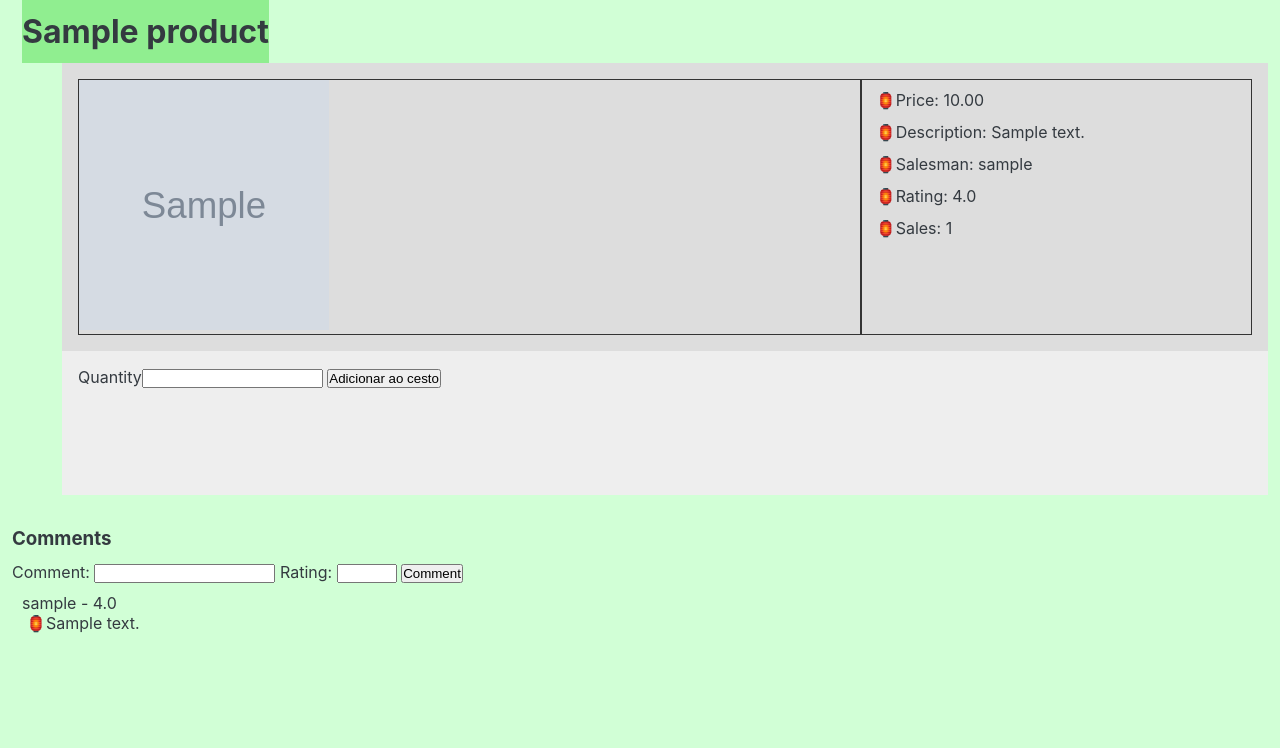
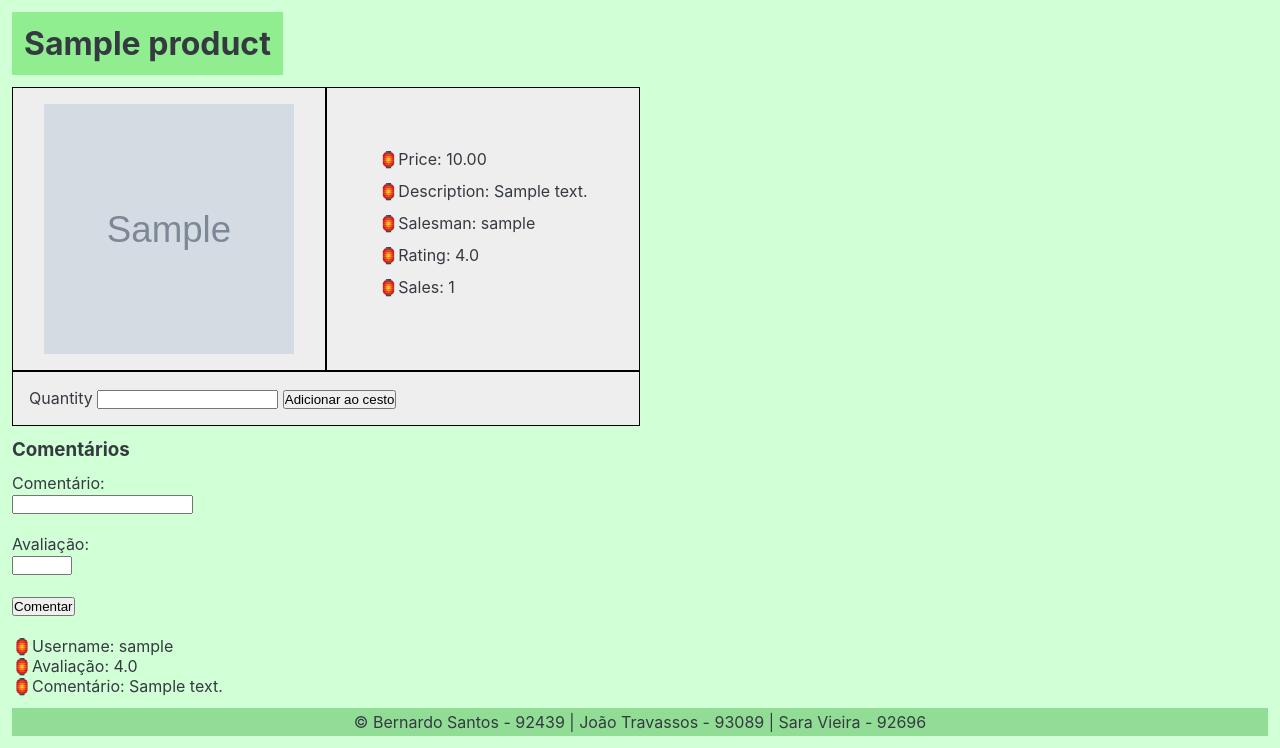
Before and after one commit to jecsct/Mercadinho, a Django app: page /food/1/ in a window 1280 px wide. Shown: the part 56-804 px from the top of the page. Before the commit the page ends 689 px from the top, so only its background shows below. Run offline with Django 4.2, Linux system fonts and the light colour scheme; tables that the repository leaves empty hold one stand-in row (values such as "Sample post"); grey boxes marked "Sample" are stand-in pictures.

Commit message:
detalhes css, footer css

```diff
--- a/food/static/food/style.css
+++ b/food/static/food/style.css
@@ -6,10 +6,8 @@ FONT SIZE SYSTEM (px)
 10 / 12 / 14 / 16 / 18 / 20 / 24 / 30 / 36 / 44 / 52 / 62 / 74 / 86 / 98
 */
 
-/*
-MAIN COLOR: #087f5b
-GREY COLOR: #343a40
-*/
+
+/* General styles */
 
 * {
     margin: 0;
@@ -21,7 +19,6 @@ body {
     font-family: "Inter", sans-serif;
     color: #343a40;
     margin: 0 12px;
-    /*background: #ACE1AF;*/
     background-color: #D1FFD6;
 }
 
@@ -40,10 +37,7 @@ li {
     list-style-type: none;
 }
 
-footer div {
-    bottom: 0;
-    text-align: center;
-}
+/* Mapa dos mercadinhos */
 
 .mapa {
     width: 50%;
@@ -52,59 +46,48 @@ footer div {
     margin: 12px auto;
 }
 
+/* Sobre o produto */
+
 .product_title {
-    margin-left: 10px;
+    margin: 12px 0;
+    padding: 12px;
     background-color: lightgreen;
     display: inline-block;
 }
 
-.image_details{
-    display: grid;
-    grid-template-columns: 2fr 1fr;
-    background: aquamarine;
+.row {
+  display: flex;
+  flex-direction: row;
+  width: 50%;
 }
 
-.product_details_zone {
-    margin-left: 50px;
-    display: grid;
-    grid-template-rows: 2fr 1fr;
+.column {
+    display: flex;
+    flex-direction: column;
+    flex: 1;
+    justify-content: center;
+    align-items: center;
 }
 
-.product_details_zone > div{
-    padding: 1em;
-    background:#eee;
+.double_column{
+    flex: 2;
+    justify-content: center;
+    align-items: center;
 }
 
-.product_details_zone > div:nth-child(odd){
-    background-color: #ddd;
-    border: 33px;
+.double_column p{
+    display: inline-block;
 }
 
-.image_details > div{
-    border: #333 1px solid;
+.column, .double_column{
+    padding: 16px;
+    background-color:#eee;
+    border: #000 1px solid;
 }
 
-.specs {
-    margin:10px
+.lanterna::before {
+    content: '🏮';
 }
-
-.specs li {
-  padding-left: 1rem;
-  text-indent: -0.75rem;
-}
-
-.specs li::before {
-  content: '🏮';
-}
-
-/*.product_details {*/
-/*    background-color: aqua;*/
-/*}*/
-
-/*.order_product {*/
-/*    grid-row: 2;*/
-/*    background-color: firebrick;*/
-/*}*/
 
 /* Navigation */
 nav {
@@ -170,11 +153,12 @@ li:hover ul.dropdown {
 /* Footer */
 footer {
     background: rgba(51, 170, 51, 0.4);
-    width: 100%;
-    position: fixed;
+    display: flex;
     bottom: 0;
     margin: 12px 0;
     padding: 4px;
+    width: 100%;
+    justify-content: center;
 }
 
 /* Caixa de mensagens */
--- a/food/templates/food/add_product.html
+++ b/food/templates/food/add_product.html
@@ -3,9 +3,9 @@
 <head>
     <meta charset="UTF-8">
     <title>Title</title>
-    {% load static %}
 </head>
 <body>
+{% load static %}
 {% include 'food/navbar.html' %}
 
 <form action="{% url 'food:addProduct' %}" method="post" enctype="multipart/form-data">
@@ -16,9 +16,8 @@
     <label>Ficheiro da imagem: </label><input name="myfile" type="file" required><br>
     <input type="submit" value="Adicionar">
     <a href="{% url 'food:index' %}">Cancelar</a>
-
 </form>
 
-{#{% include 'food/copyright_footer.html' %}#}
+{% include 'food/copyright_footer.html' %}
 </body>
 </html>
--- a/food/templates/food/detalhe.html
+++ b/food/templates/food/detalhe.html
@@ -7,70 +7,63 @@
 <body>
 {% include 'food/navbar.html' %}
 <div>
-    <div class="product_title">
-        <h1>{{ product.name }}</h1>
-    </div>
-    <div>
-        <div class="product_details_zone">
-            <div class="image_details">
-                <div>
-                    {# <img alt="Imagem do produto. {{ product.name }}" src="{{ product.image }}">#}
+    <h1 class="product_title">{{ product.name }}</h1>
+    <div class="row">
+        <div class="column">
             <img alt="Imagem do produto. {{ product.name }}"
-{#                         src="https://images.immediate.co.uk/production/volatile/sites/30/2020/02/Kiwi-fruits-582a07b.jpg?quality=90&resize=661%2C600"#}
                  src="{{ product.image }}"
                  style="height: 250px;width: 250px">
         </div>
-                <div>
-                    <ul class="specs">
-                        <li>Price: {{ product.price }}</li>
-                        <li>Description: {{ product.description }}</li>
-                        <li>Salesman: {{ product.salesman.user.username }}</li>
-                        <li>Rating: {{ product.rating }}</li>
-                        <li>Sales: {{ product.sales }}</li>
+        <div class = "column">
+            <ul>
+                <li class="lanterna">Price: {{ product.price }}</li>
+                <li class="lanterna">Description: {{ product.description }}</li>
+                <li class="lanterna">Salesman: {{ product.salesman.user.username }}</li>
+                <li class="lanterna">Rating: {{ product.rating }}</li>
+                <li class="lanterna">Sales: {{ product.sales }}</li>
             </ul>
         </div>
     </div>
-            <div>
-                <label>Quantity<input type="number"></label>
+    <div class="row">
+        <div class="double_column">
+            <p>Quantity</p>
+            <input type="number">
             <input type="submit" value="Adicionar ao cesto">
         </div>
     </div>
-    </div>
-    <br>
-    <div>
-        <div class="comments_header">
-            <h3>Comments</h3>
-        </div>
+    <h3>Comentários</h3>
     <div>
         <form action="{% url 'food:commentOnItem' product.id %}" enctype="multipart/form-data"
               method="post">
             {% csrf_token %}
-                <label>Comment: </label><input id="txtFldComment" name="commentInput" type="text" required>
-                <label>Rating: </label><input id="nmbrFldRating" max="5.0" min="0.0" name="ratingInput" step="0.1"
-                                              type="number" required>
-                <input type="submit" value="Comment"/>
+            <p>Comentário: </p>
+            <input id="txtFldComment" name="commentInput" type="text" required><br/><br/>
+            <p>Avaliação: </p>
+            <input id="nmbrFldRating" max="5.0" min="0.0" name="ratingInput" step="0.1" type="number" required><br/><br/>
+            <input type="submit" value="Comentar"/><br/><br/>
         </form>
     </div>
     <div class="comments">
         <ul class="specs">
             {% for comment in comments %}
-                    {{ comment.user.username }} - {{ comment.rating }}
-                    <li>{{ comment.text }}
-                        {% if request.user.is_authenticated %}
-                            {% if comment.user.username == request.user.username %}
+                <li>
+                    <p class="lanterna">Username: {{ comment.user.username }}</p>
+                    <p class="lanterna">Avaliação: {{ comment.rating }}</p>
+                    <p class="lanterna">Comentário: {{ comment.text }}</p>
+                    {% if request.user.is_authenticated and comment.user.username == request.user.username %}
+                        <br/>
                         <form action="{% url 'food:deleteProductComment' product.id %}" method="post">
                             {% csrf_token %}
-                                    <a href="{% url 'food:updateProductComment' product.id %}">Update</a>
+                            <a href="{% url 'food:updateProductComment' product.id %}"> Update</a>
                             <input type="submit" value="Delete">
                         </form>
-                            {% endif %} {% endif %}
+                    {% endif %}
                 </li>
             {% endfor %}
         </ul>
     </div>
 </div>
-</div>
 
-{#{% include 'food/copyright_footer.html' %}#}
+{% include 'food/copyright_footer.html' %}
 </body>
 </html>
--- a/food/views.py
+++ b/food/views.py
@@ -162,7 +162,7 @@ def deleteProductComment(request, product_id):
 
 
 @login_required
-@allowed_users(allowed_roles=['Salesman'])
+#@allowed_users(allowed_roles=['Salesman'])
 def addProduct(request):
     if request.method == 'POST':
         if request.FILES['myfile']:
```
Lines whose indentation alone changed are shown as unchanged.
